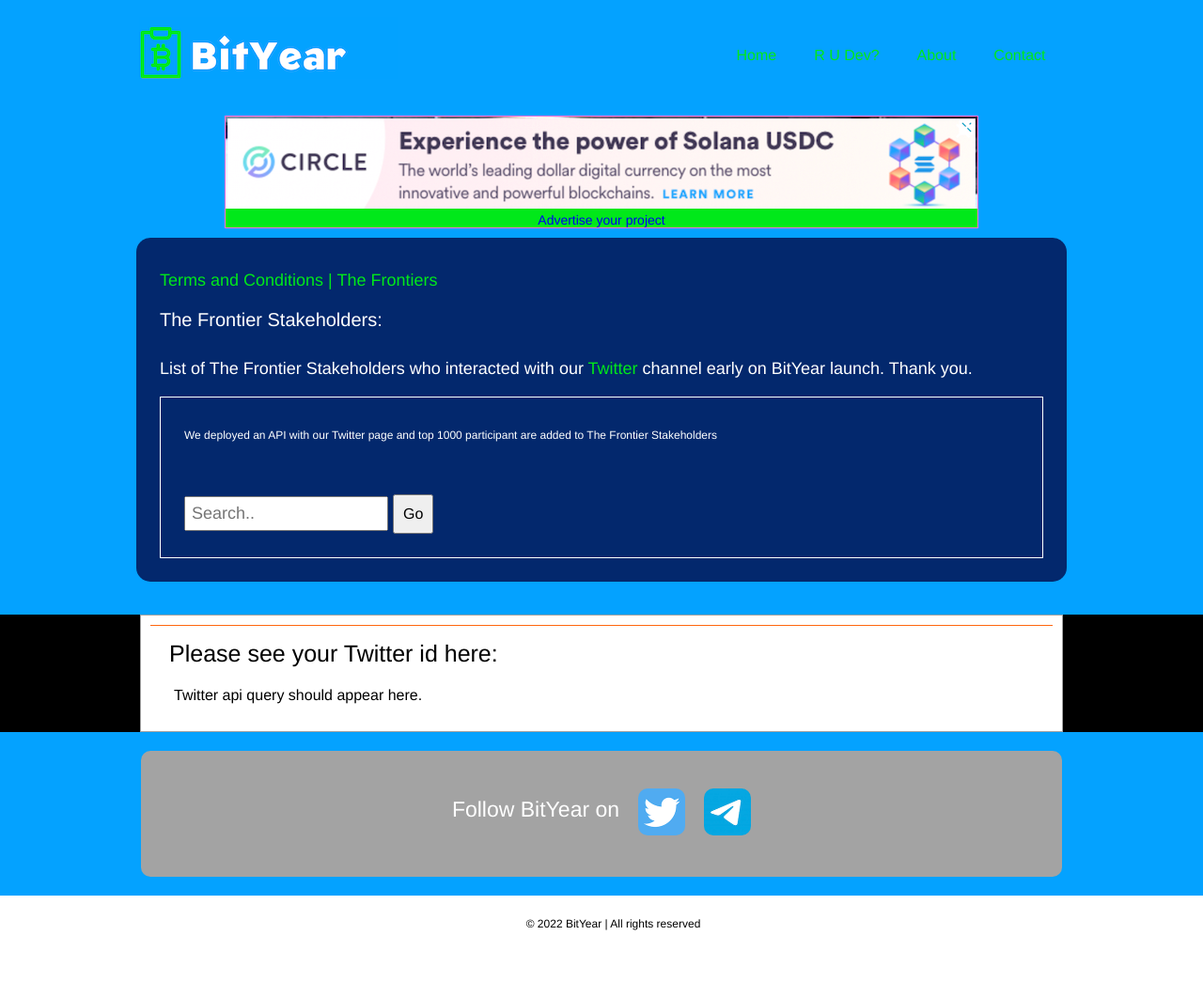
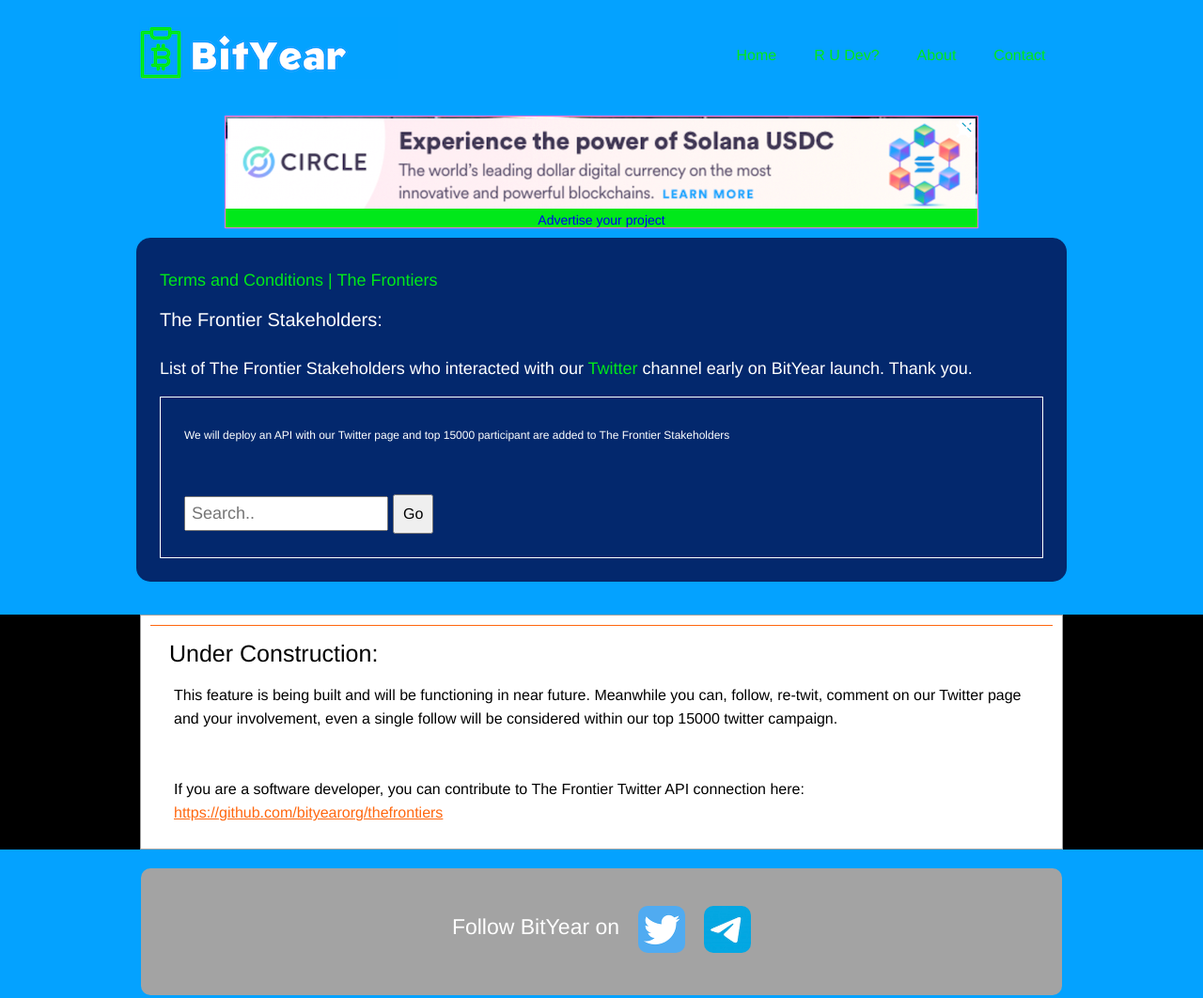
Before and after one commit to bityearorg/bityear.github.io, a plain HTML site: page thefrontiers.html in a window 1280 px wide. Shown: the top 1062 px of the page at 94% size. Before the commit the page ends 1037 px from the top, so only its background shows below. Drawn offline with Linux system fonts and the light colour scheme.

Commit message:
Add files via upload

```diff
--- /dev/null
+++ b/js/thefrontiers.js
@@ -0,0 +1 @@
+// BitYear, The Frontiers connection with Twitter Api (@bityearorg):
--- a/thefrontiers.html
+++ b/thefrontiers.html
@@ -46,7 +46,7 @@
                 channel early on BitYear launch. Thank you.</p>
 
                 <div class="border">
-                    <p class="stext">We deployed an API with our Twitter page and top 1000 participant are added to The Frontier
+                    <p class="stext">We will deploy an API with our Twitter page and top 15000 participant are added to The Frontier
                         Stakeholders </p>
                         <div class="search">
                             <form action="/thefrontiers.js">
@@ -59,15 +59,20 @@
         </div>
     <div class="footer">
         <div id="fcontent">
-                <h1>Please see your Twitter id here:</h1>
+                <h1>Under Construction:</h1>
             <hr class="line">
 
 
 
                         <p>
-                            Twitter api query should appear here.
+                            This feature is being built and will be functioning in near future. Meanwhile you can, follow,
+                            re-twit, comment on our Twitter page and your involvement, even a single follow will be considered
+                            within our top 15000 twitter campaign.
                         </p>
-
+                        <br>
+                        <p>If you are a software developer, you can contribute to The Frontier Twitter API connection here:
+                            <a href= "https://github.com/bityearorg/thefrontiers">https://github.com/bityearorg/thefrontiers</p>
+                            </a></p>
         </div>
     </div>
 
```
